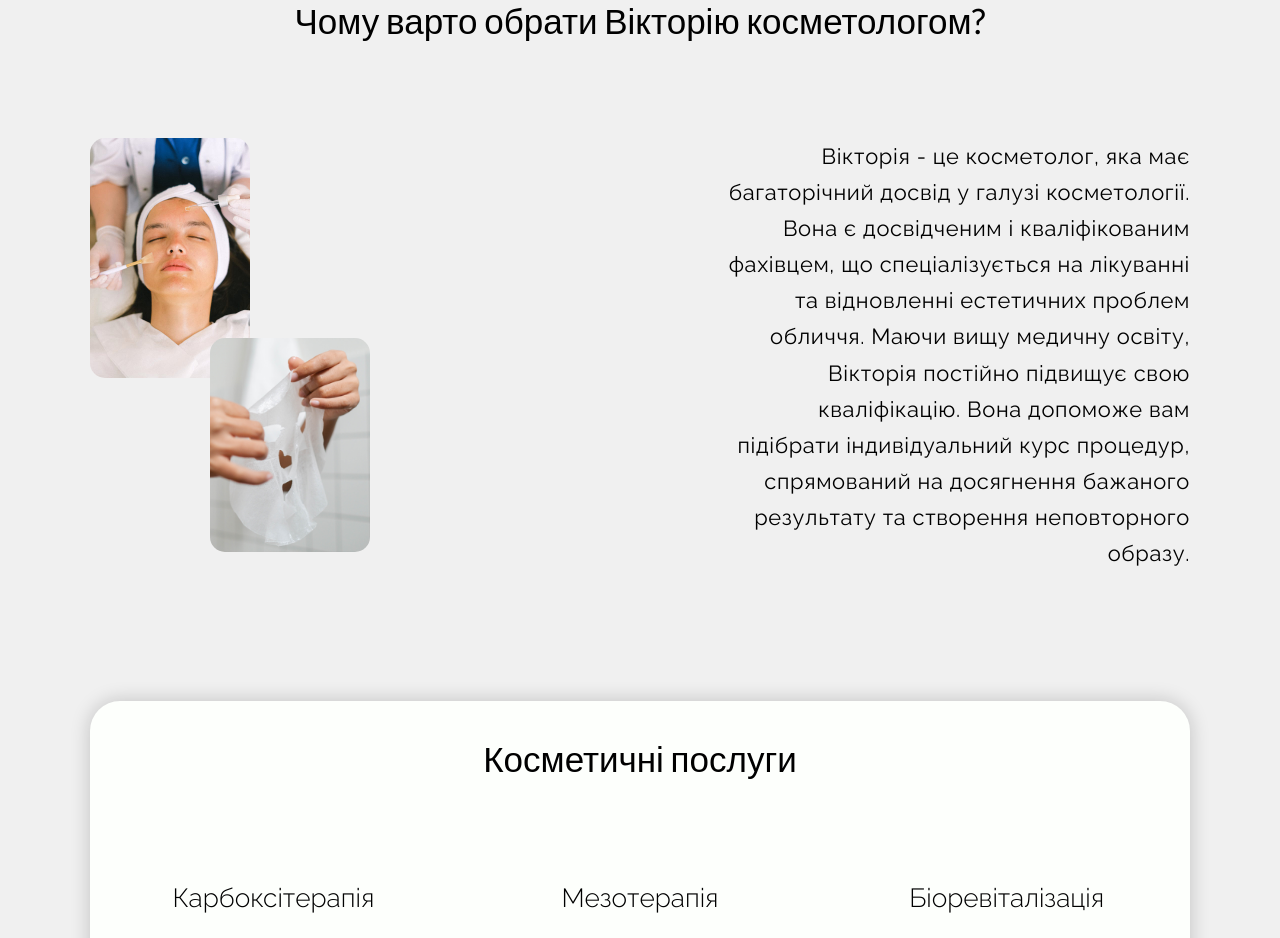
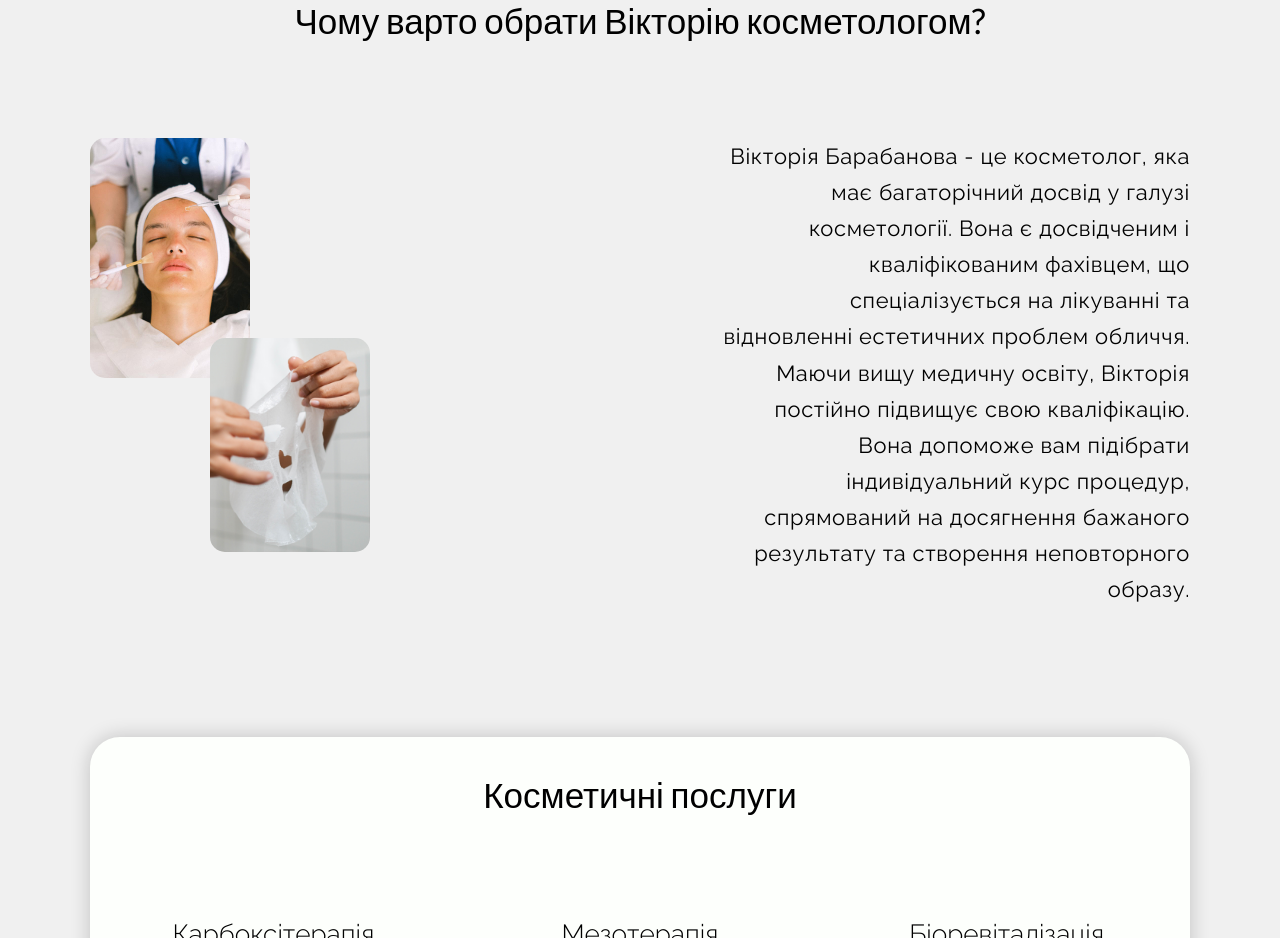
Before and after one commit to CyberPsychoPlus/cosmetology-landing-page, a website built with Vite: page index.html in a window 1280 px wide. Shown: the part 912-1850 px from the top of the page. Built offline with nearby package versions, Linux system fonts and the light colour scheme.

Commit message:
added a full name

```diff
--- a/index.html
+++ b/index.html
@@ -120,7 +120,7 @@
 							/>
 						</div>
 						<h3 class="about__subtitle">
-							Вікторія - це косметолог, яка має багаторічний досвід у галузі
+							Вікторія Барабанова - це косметолог, яка має багаторічний досвід у галузі
 							косметології. Вона є досвідченим і кваліфікованим фахівцем, що
 							спеціалізується на лікуванні та відновленні естетичних проблем
 							обличчя. Маючи вищу медичну освіту, Вікторія постійно підвищує
```
